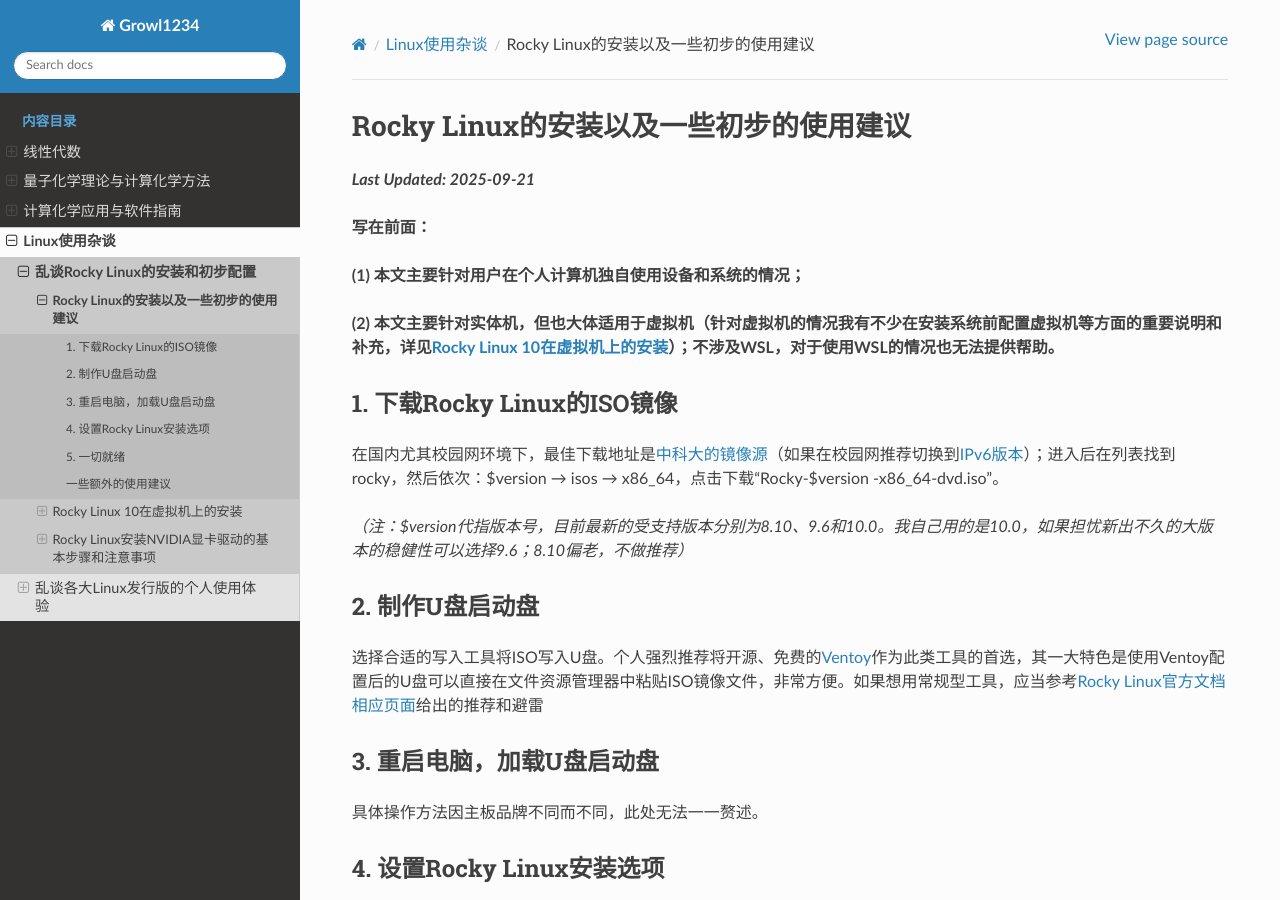
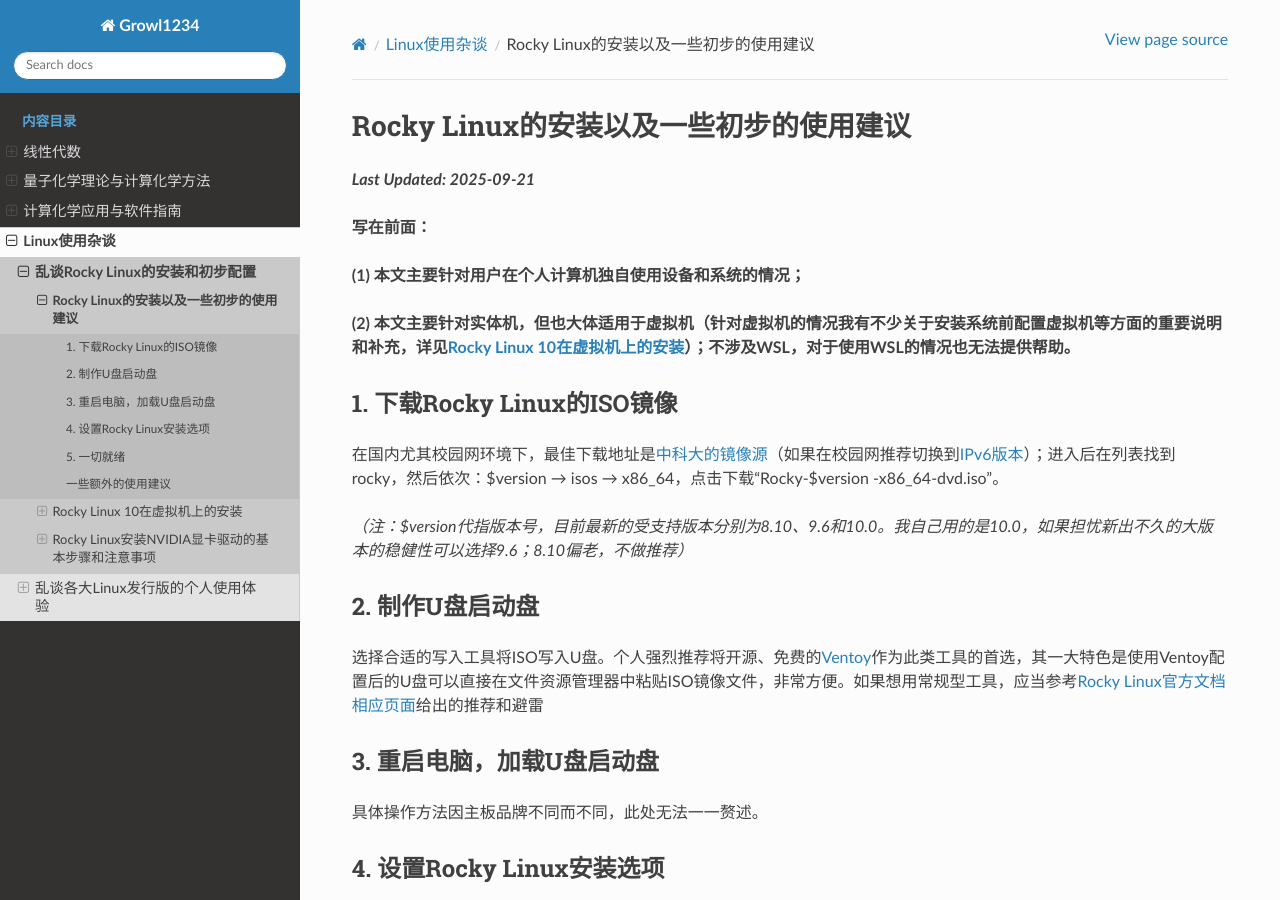
Before and after one commit to Growl1234/RTDProject, a Sphinx documentation site: the page built from source/linux/rocky/installation.md, in a window 1280 px wide and 900 px high. Built offline with Sphinx 7.4.7 and the Read the Docs theme 3.1.0, drawn with Linux system fonts in a browser that asks for light colours.

Commit message:
Update installation.md

```diff
--- a/source/linux/rocky/installation.md
+++ b/source/linux/rocky/installation.md
@@ -7,7 +7,7 @@
 
 **(1) 本文主要针对用户在个人计算机独自使用设备和系统的情况；**
 
-**(2) 本文主要针对实体机，但也大体适用于虚拟机（针对虚拟机的情况我有不少在安装系统前配置虚拟机等方面的重要说明和补充，详见[Rocky Linux 10在虚拟机上的安装](./vmware_installation)）；不涉及WSL，对于使用WSL的情况也无法提供帮助。**
+**(2) 本文主要针对实体机，但也大体适用于虚拟机（针对虚拟机的情况我有不少关于安装系统前配置虚拟机等方面的重要说明和补充，详见[Rocky Linux 10在虚拟机上的安装](./vmware_installation)）；不涉及WSL，对于使用WSL的情况也无法提供帮助。**
 
 
 ### 1. 下载Rocky Linux的ISO镜像
```
